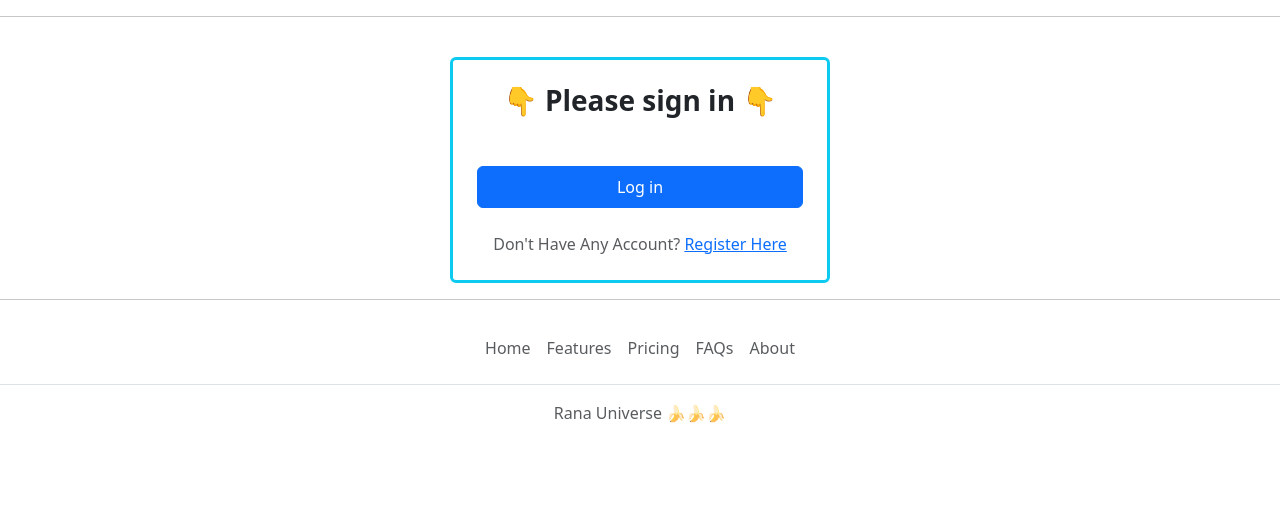
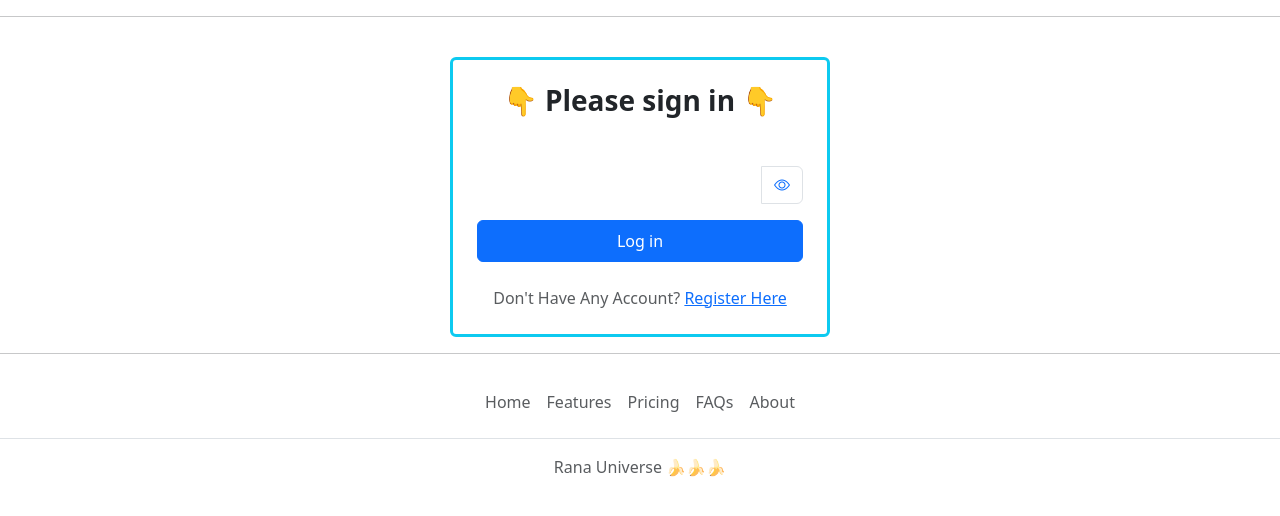
Before and after one commit to RanaUniverse/wishlist_web_app, a Python web app: template blueprints/auth/templates/auth/login_page.html in a window 1280 px wide. Shown: the part 78-594 px from the top of the page. Run offline with Jinja, Linux system fonts and the light colour scheme; the template is opened without the code that fills it, so the values that code supplies are empty; some libraries are stand-ins or nearby versions.

Commit message:
i have added a eye icon which is working with toggle the show and hide password in the login page

```diff
--- a/blueprints/auth/forms.py
+++ b/blueprints/auth/forms.py
@@ -63,7 +63,7 @@ class LoginForm(FlaskForm):
         render_kw={"placeholder": "What was your Username"},
     )
     password = PasswordField(
-        label="Password Here",
+        label="Your Password",
         validators=[
             DataRequired(),
         ],
--- a/blueprints/auth/templates/auth/login_page.html
+++ b/blueprints/auth/templates/auth/login_page.html
@@ -13,8 +13,6 @@ Let's Login Your Account
 {% endblock %}
 
 {% block my_content %}
-
-
 <div class="
 container
 ">
@@ -32,7 +30,6 @@ container
                 <h1 class="h3 mb-5 fw-bold text-center">👇 Please sign in 👇</h1>
 
                 <div class="mb-3 form-floating">
-
                     {% if focus_password %}
                     {{ form.username(class="form-control") }}
                     {% else %}
@@ -42,7 +39,10 @@ container
                     {{ form.username.label() }}
                 </div>
 
-                <div class="mb-3 form-floating">
+
+
+                <div class="input-group mb-3">
+                    <div class="form-floating">
 
                         {% if focus_password %}
                         {{ form.password(class="form-control", autofocus=True) }}
@@ -52,6 +52,14 @@ container
 
                         {{ form.password.label() }}
                     </div>
+                    <button type="button" class="input-group-text btn border btn-outline-primary"
+                        onclick="PassShowHideFun()">
+                        <i id="eyeIcon" class="bi bi-eye"></i>
+                    </button>
+                </div>
+
+
+
 
                 {#
                 this button is like a input>type=submit, so i was not get the idea of what i will use
@@ -78,20 +86,21 @@ container
     </div>
 
 </div>
+{% endblock %}
 
 
-
-
-
-
-
-
-
-
-
-
-
-
-
-
+{% block custom_script %}
+<script>
+    function PassShowHideFun() {
+        var x = document.getElementById("password")
+        var icon = document.getElementById("eyeIcon")
+        if (x.type === "password") {
+            x.type = "text"
+            icon.className = "bi bi-eye-slash"
+        } else {
+            x.type = "password"
+            icon.className = "bi bi-eye"
+        }
+    }
+</script>
 {% endblock %}
--- a/templates/base_file.html
+++ b/templates/base_file.html
@@ -17,6 +17,8 @@ think to extends this file
         Wishlist Default Title
         {% endblock %}
     </title>
+
+    <link rel="stylesheet" href="{{url_for('static', filename='icons/bs_icons/bootstrap-icons.min.css')}}">
 
     <link rel="stylesheet" href="{{url_for('static', filename='bootstrap/css/bootstrap.min.css')}}">
 
@@ -53,9 +55,15 @@ think to extends this file
 
     {% include 'partials/_footer.html' %}
 
+    <script src="{{url_for('static', filename='bootstrap/js/bootstrap.bundle.min.js')}}">
+    </script>
 
-    <script src="{{url_for('static', filename='bootstrap/js/bootstrap.bundle.min.js')}}"></script>
-
+    {% block custom_script %}
+    {#
+    Here i will make any script for any page specefic i will insert
+    the js script in this place of `custom_script`
+    #}
+    {% endblock %}
 
 </body>
 
```
Lines whose indentation alone changed are shown as unchanged.
